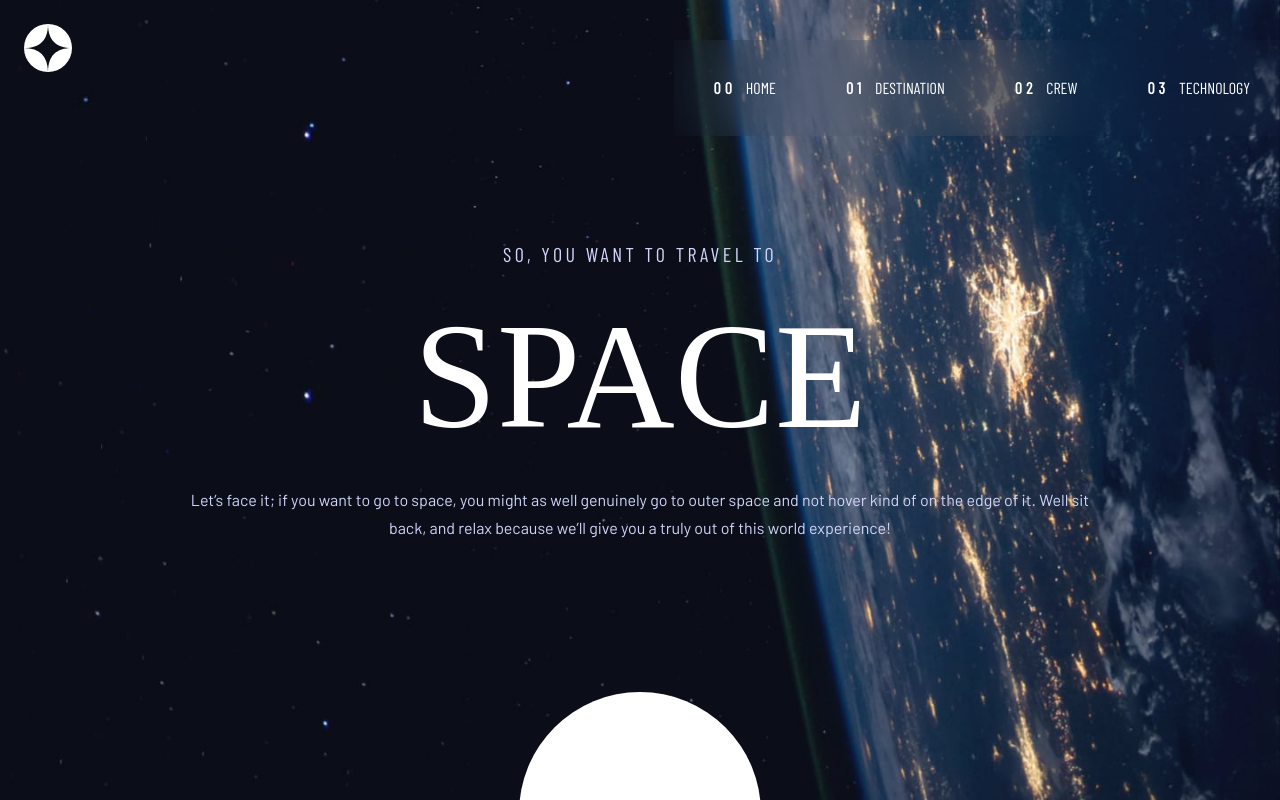
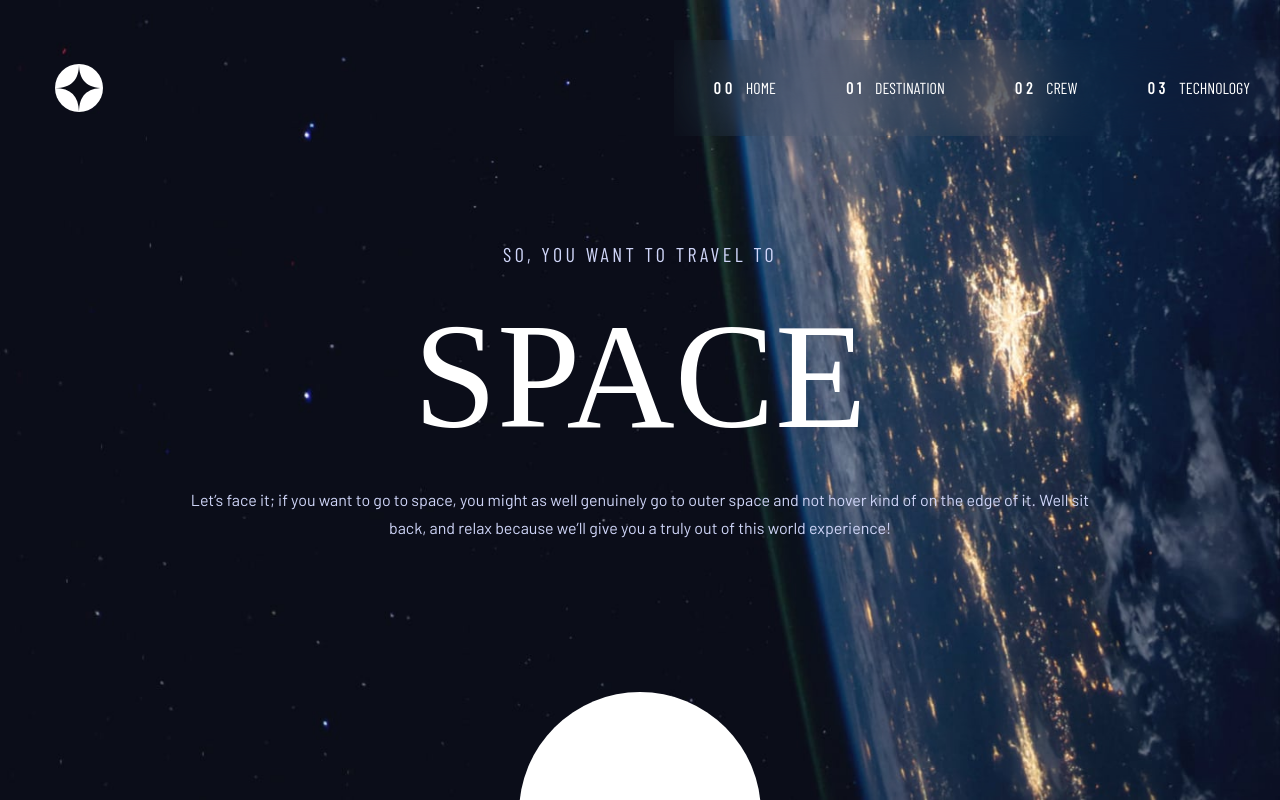
Before and after one commit to KamilKonopski/space-tourism-website-main, a React (Create React App) app: page / in a window 1280 px wide. Built offline with nearby package versions, Linux system fonts and the light colour scheme; a web font is replaced by a local one.

Commit message:
add logo styles for desktop

```diff
--- a/src/components/Header/Header.styled.js
+++ b/src/components/Header/Header.styled.js
@@ -13,7 +13,9 @@ export const Logo = styled.div`
     width: 40px;
 
     @media screen and (min-width: 1280px) {
-
+        height: 48px;
+        padding: 64px 55px;
+        width: 48px;
     }
 `;
 
```
